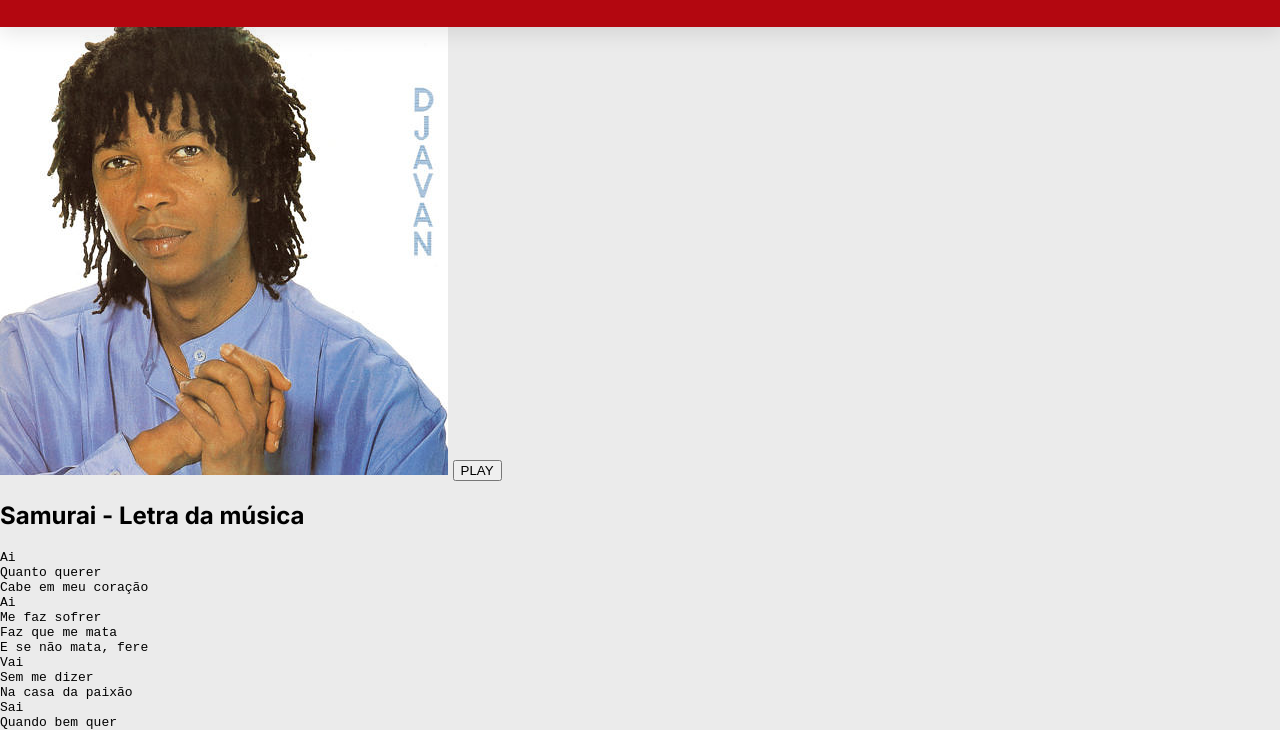
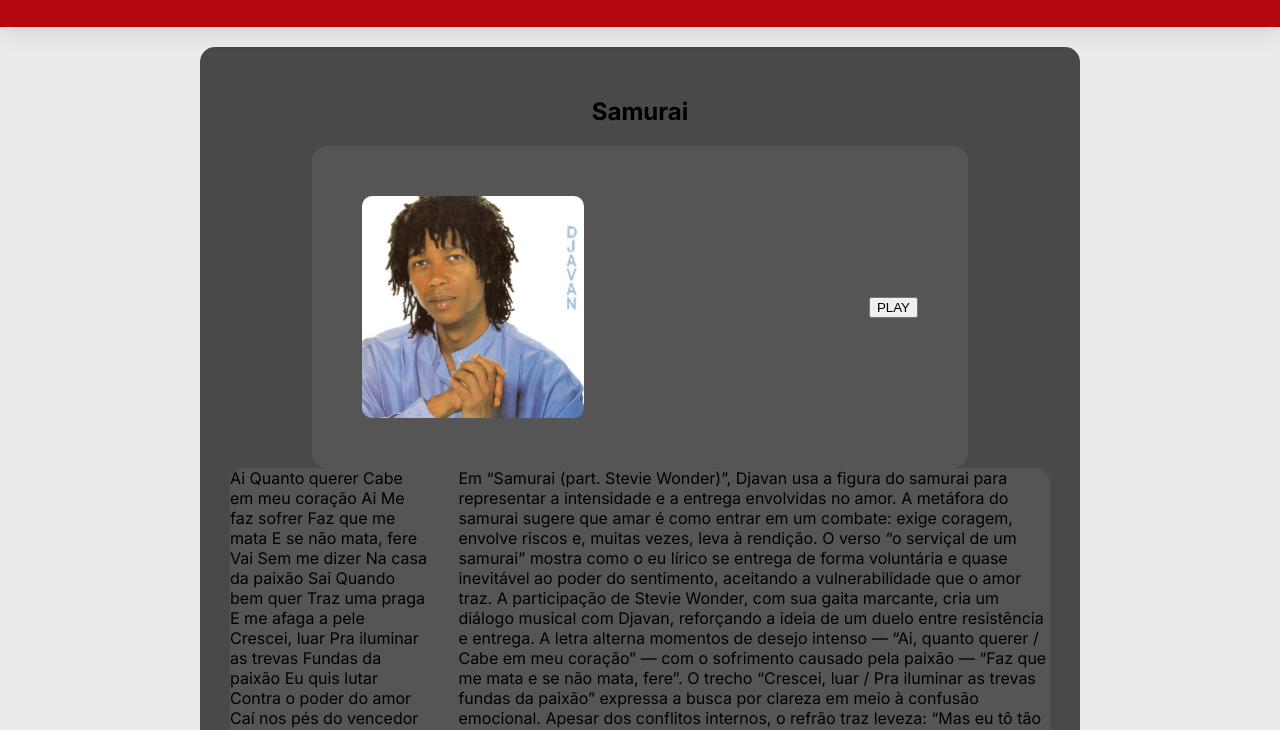
Before and after one commit to IvensAr7/Projeto-Site, a plain HTML site: page 03 - musicas.html in a window 1280 px wide. Shown: the part 70-800 px from the top of the page. Drawn offline with Linux system fonts and the light colour scheme; a web font is replaced by a local one.

Commit message:
Continuando 3 pag

```diff
--- a/03 - musicas.html
+++ b/03 - musicas.html
@@ -24,15 +24,14 @@
     </header>
     <main>
         <section class="musica">
+            <h1>Samurai</h1>
+            <div class="player">
+                <img src="midias/album6.jpg" alt="">
+                <button id="play1">PLAY</button>
+                <audio id="audio-samurai" src="midias/Samurai.mp3"></audio>
+            </div>
             <div class="infos">
-                <div class="player">
-                    <img src="midias/album6.jpg" alt="">
-                    <audio id="audio-samurai" src="midias/Samurai.mp3"></audio>
-                    <button id="play1">PLAY</button>
-                </div>
-                <div>
-                    <h1>Samurai - Letra da música</h1>
-                    <pre>
+                <div class="letra">
 Ai
 Quanto querer
 Cabe em meu coração
@@ -57,7 +56,11 @@
 Do samurai
 Mas eu to' tão feliz
 Dizem que o amor atrai
-                    </pre>
+                </div>
+                <div class="sign">
+Em “Samurai (part. Stevie Wonder)”, Djavan usa a figura do samurai para representar a intensidade e a entrega envolvidas no amor. A metáfora do samurai sugere que amar é como entrar em um combate: exige coragem, envolve riscos e, muitas vezes, leva à rendição. O verso “o serviçal de um samurai” mostra como o eu lírico se entrega de forma voluntária e quase inevitável ao poder do sentimento, aceitando a vulnerabilidade que o amor traz.
+
+A participação de Stevie Wonder, com sua gaita marcante, cria um diálogo musical com Djavan, reforçando a ideia de um duelo entre resistência e entrega. A letra alterna momentos de desejo intenso — “Ai, quanto querer / Cabe em meu coração” — com o sofrimento causado pela paixão — “Faz que me mata e se não mata, fere”. O trecho “Crescei, luar / Pra iluminar as trevas fundas da paixão” expressa a busca por clareza em meio à confusão emocional. Apesar dos conflitos internos, o refrão traz leveza: “Mas eu tô tão feliz! / Dizem que o amor atrai”. Assim, “Samurai” mostra que, mesmo diante dos desafios e da intensidade do amor, há espaço para felicidade e celebração.
                 </div>
             </div>
         </section>
--- a/style.css
+++ b/style.css
@@ -835,6 +835,48 @@
 }
 
 
+/* Músicas */
+
+
+.musica {
+    display: flex;
+    flex-direction: column;
+    justify-content: center;
+    align-items: center;
+
+    background-color: var(--album1-sec);
+    border-radius: 15px;
+    margin: 20px 200px;
+    padding: 30px;
+}
+
+.player {
+    display: flex;
+    justify-content: space-between;
+    align-items: center;
+
+    padding: 50px;
+    background-color: #555555;
+    border-radius: 15px;
+    min-width: 80%;
+}
+
+.player img {
+    max-width: 40%;
+    border-radius: 10px;
+
+}
+
+.musica .infos {
+    display: flex;
+    gap: 30px;
+    border-radius: 15px;
+    background-color: #555555;
+}
+
+
+
+
 
 /*   -   Responsividade   -   */
 
```
Also changed, not shown: 1 other file.
